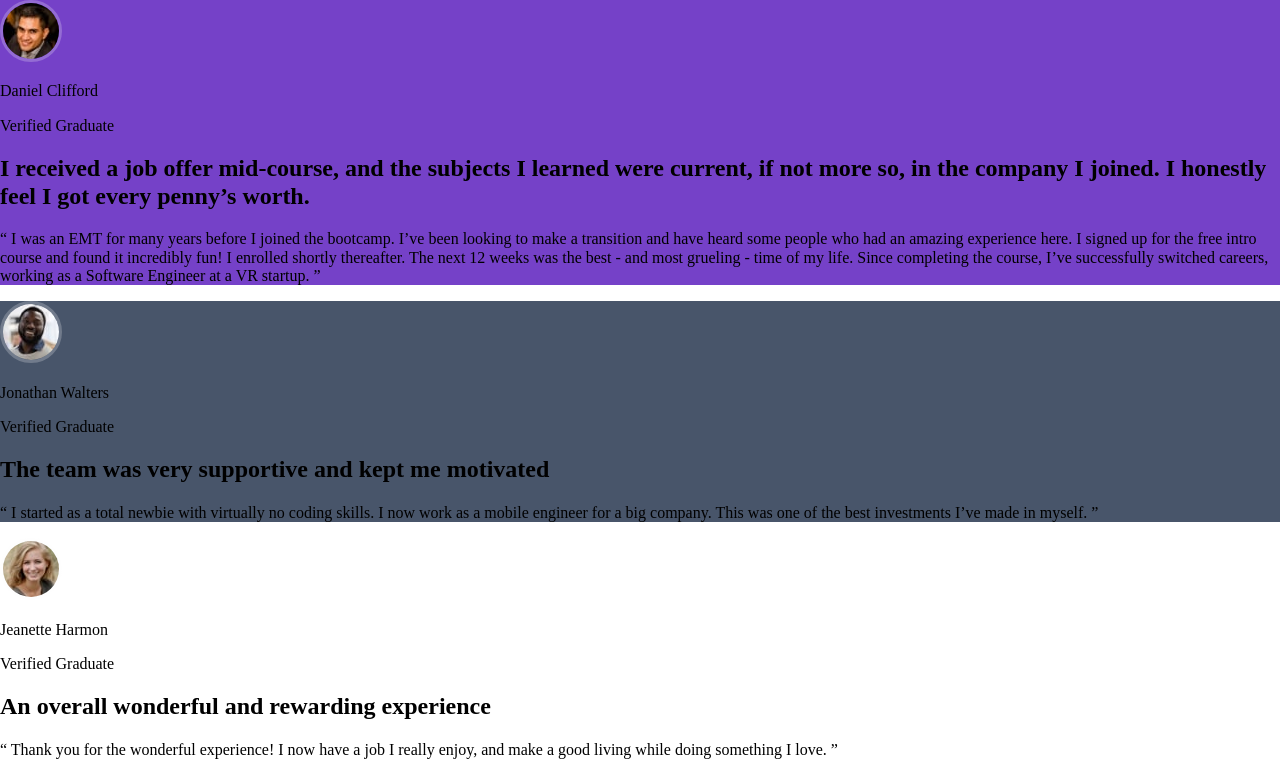
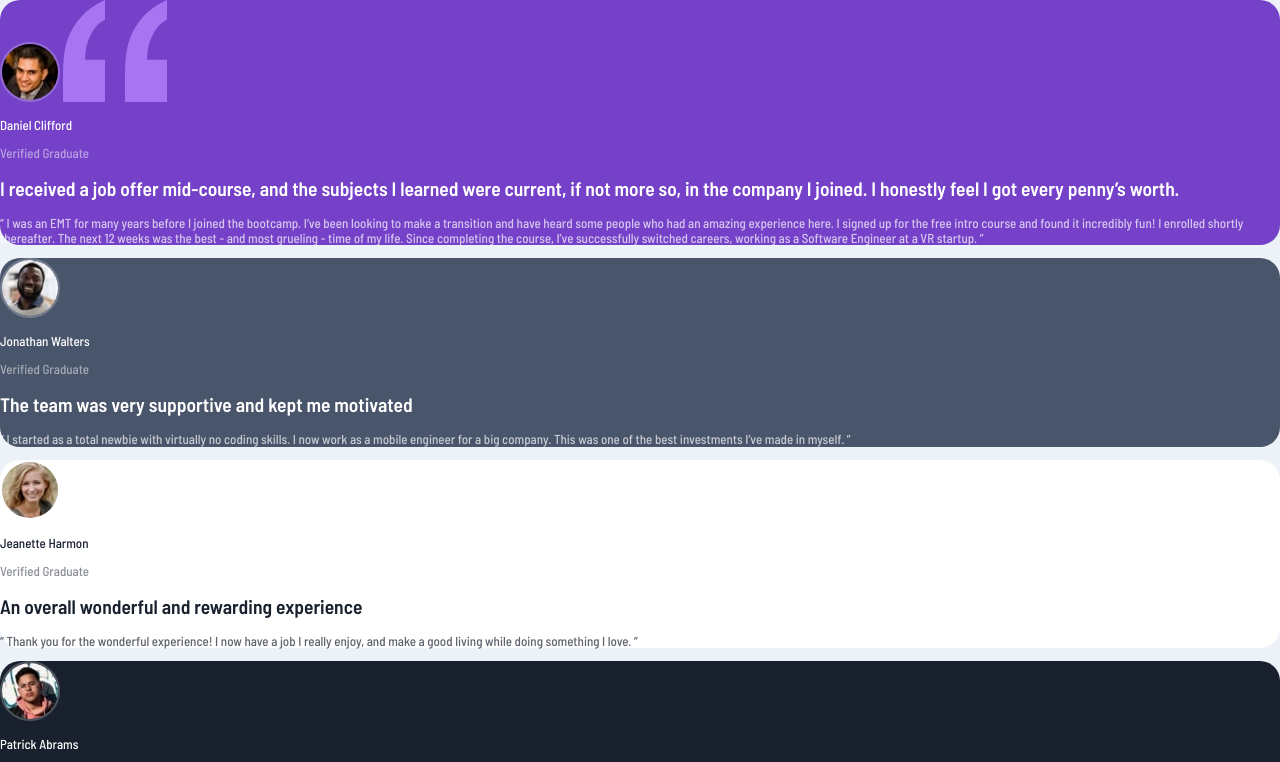
Before and after one commit to YasminFerreira0/Testimonials-grid-section, a plain HTML site: page index.html in a window 1280 px wide. Shown: the top 762 px of the page. Drawn offline with Linux system fonts and the light colour scheme.

Commit message:
elementos basicos

```diff
--- a/index.html
+++ b/index.html
@@ -5,6 +5,10 @@
   <meta name="viewport" content="width=device-width, initial-scale=1.0">
 
   <link rel="icon" type="image/png" sizes="32x32" href="./images/favicon-32x32.png">
+
+  <link rel="preconnect" href="https://fonts.googleapis.com">
+  <link rel="preconnect" href="https://fonts.gstatic.com" crossorigin>
+  <link href="https://fonts.googleapis.com/css2?family=Barlow+Semi+Condensed:wght@500;600&display=swap" rel="stylesheet">
 
   <link rel="stylesheet" href="normalize.css">
   <link rel="stylesheet" href="style.css">
@@ -14,8 +18,9 @@
 </head>
 <body>
   <main class="depoimentos">
-    <article class="daniel">
+    <article class="daniel caixa__depoimentos">
       <img src="images/image-daniel.jpg" alt="Daniel" class="perfil">
+      <img src="images/bg-pattern-quotation.svg" alt="aspas" class="aspas">
 
       <p class="Nome__depoimento Nome__depoimento--branco">Daniel Clifford</p>
       <p class="sub__depoimento sub__depoimento--branco">Verified Graduate</p>
@@ -25,7 +30,7 @@
       <p class="texto__depoimento texto__depoimento--branco">“ I was an EMT for many years before I joined the bootcamp. I’ve been looking to make a transition and have heard some people who had an amazing experience here. I signed up for the free intro course and found it incredibly fun! I enrolled shortly thereafter. The next 12 weeks was the best - and most grueling - time of my life. Since completing the course, I’ve successfully switched careers, working as a Software Engineer at a VR startup. ”</p>
     </article>
 
-    <article class="jonathan">
+    <article class="jonathan caixa__depoimentos">
       <img src="images/image-jonathan.jpg" alt="Jonathan" class="perfil">
 
       <p class="Nome__depoimento Nome__depoimento--branco">Jonathan Walters</p>
@@ -36,7 +41,7 @@
       <p class="texto__depoimento texto__depoimento--branco"> “ I started as a total newbie with virtually no coding skills. I now work as a mobile engineer for a big company. This was one of the best investments I’ve made in myself. ”</p>
     </article>
 
-    <article class="jeanette">
+    <article class="jeanette caixa__depoimentos">
       <img src="images/image-jeanette.jpg" alt="Jeanette" class="perfil">
 
       <p class="Nome__depoimento Nome__depoimento--preto">Jeanette Harmon</p>
@@ -48,7 +53,7 @@
       while doing something I love. ”</p>
     </article>
 
-    <article class="patrick">
+    <article class="patrick caixa__depoimentos">
       <img src="images/image-patrick.jpg" alt="Patrick" class="perfil">
 
       <p class="Nome__depoimento Nome__depoimento--branco">Patrick Abrams</p>
@@ -59,7 +64,7 @@
       <p class="texto__depoimento texto__depoimento--branco">“ The staff seem genuinely concerned about my progress which I find really refreshing. The program gave me the confidence necessary to be able to go out in the world and present myself as a capable junior developer. The standard is above the rest. You will get the personal attention you need from an incredible community of smart and amazing people. ”</p>
     </article>
 
-    <article class="kira">
+    <article class="kira caixa__depoimentos">
       <img src="images/image-kira.jpg" alt="Kira" class="perfil">
       <p class="Nome__depoimento Nome__depoimento--preto">Kira Whittle</p>
       <p class="sub__depoimento sub__depoimento--preto">Verified Graduate</p>
--- a/style.css
+++ b/style.css
@@ -1,6 +1,15 @@
+body {
+    font-family: 'Barlow Semi Condensed', sans-serif;
+    background-color: hsl(210, 46%, 95%);
+    font-size: 13px;
+}
+
+.caixa__depoimentos {
+    border-radius: 20px;
+}
 
 .perfil {
-    border: solid 3px rgba(250, 250, 250, 0.233);
+    border: solid 2px rgba(250, 250, 250, 0.233);
     border-radius: 50%;
 }
 
@@ -11,6 +20,7 @@
 .jonathan {
     background-color: hsl(217, 19%, 35%);
 }
+
 .patrick {
     background-color: hsl(219, 29%, 14%);
 }
@@ -18,6 +28,46 @@
 .kira, .jeanette {
     background-color: hsl(0, 0%, 100%);
 }
+
+.Nome__depoimento {
+    color: hsl(0, 0%, 100%);
+}
+
+.Nome__depoimento--preto {
+    color: hsl(219, 29%, 14%);
+}
+
+.sub__depoimento {
+    color: hsl(0, 0%, 100%);
+    opacity: 50%;
+}
+
+.sub__depoimento--preto {
+    color: hsl(219, 29%, 14%);
+    opacity: 50%;
+}
+
+.texto-principal {
+    color: hsl(0, 0%, 100%);
+}
+
+.texto-principal--preto {
+    color: hsl(219, 29%, 14%);
+}
+
+.texto__depoimento {
+    color: hsl(0, 0%, 100%);
+    opacity: 70%;
+}
+
+.texto__depoimento--preto {
+    color: hsl(219, 29%, 14%);
+    opacity: 70%;
+}
+
+
+
+
 
 
 
```
